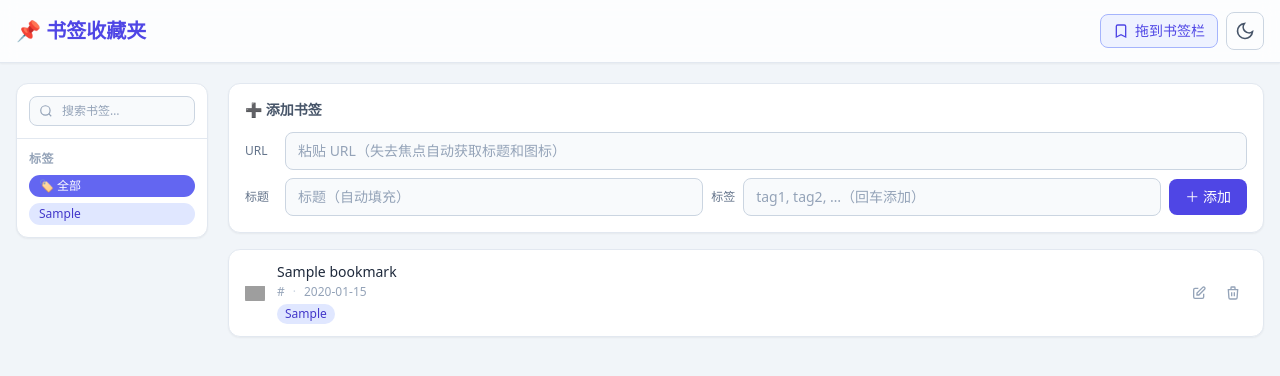
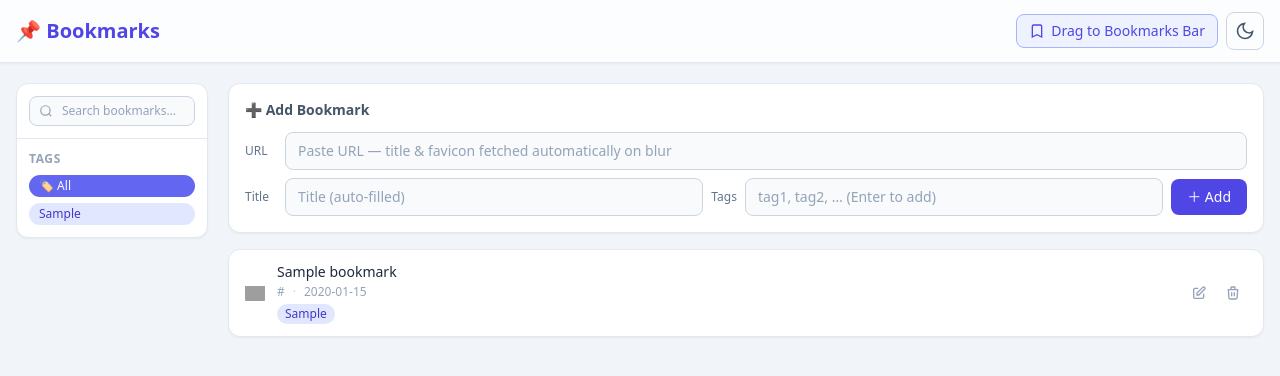
Before and after one commit to Evlos/bookmarks, a Flask app: page / in a window 1280 px wide. Shown: the top 376 px of the page. Run offline with Flask 3, Linux system fonts and the light colour scheme; tables that the repository leaves empty hold one stand-in row (values such as "Sample post"); some libraries are stand-ins or nearby versions; grey boxes are pictures that could not be loaded.

Commit message:
[#] app.py templates/index.html

```diff
--- a/app.py
+++ b/app.py
@@ -140,7 +140,7 @@ def add_bookmark():
         )
         db.commit()
     except sqlite3.IntegrityError:
-        return jsonify({"error": "duplicate", "message": "该 URL 已存在"}), 409
+        return jsonify({"error": "duplicate", "message": "This URL already exists"}), 409
     row = db.execute("SELECT * FROM bookmarks WHERE id=?", (cur.lastrowid,)).fetchone()
     return jsonify(dict(row)), 201
 
--- a/templates/index.html
+++ b/templates/index.html
@@ -3,7 +3,7 @@
 <head>
   <meta charset="UTF-8"/>
   <meta name="viewport" content="width=device-width, initial-scale=1.0"/>
-  <title>书签收藏夹</title>
+  <title>Bookmarks</title>
   <script src="https://cdn.tailwindcss.com"></script>
   <script>
     tailwind.config = {
@@ -44,14 +44,14 @@
 <!-- ── Top bar ──────────────────────────────────────────────────────────────── -->
 <header class="sticky top-0 z-30 bg-white/80 dark:bg-slate-800/80 backdrop-blur border-b border-slate-200 dark:border-slate-700 shadow-sm">
   <div class="max-w-screen-xl mx-auto px-4 py-3 flex items-center justify-between">
-    <span class="text-xl font-bold text-indigo-600 dark:text-indigo-400">📌 书签收藏夹</span>
+    <span class="text-xl font-bold text-indigo-600 dark:text-indigo-400">📌 Bookmarks</span>
     <div class="flex items-center gap-2">
 
       <!-- Bookmarklet drag handle -->
       <a id="bookmarkletBtn"
         href="#"
         draggable="true"
-        title="拖拽到书签栏 / 点击可在当前页测试"
+        title="Drag to bookmarks bar — or click to test on this page"
         class="flex items-center gap-1.5 px-3 py-1.5 rounded-lg border border-indigo-300 dark:border-indigo-600
                bg-indigo-50 dark:bg-indigo-900/40 text-indigo-600 dark:text-indigo-400
                hover:bg-indigo-100 dark:hover:bg-indigo-800/50 transition select-none cursor-grab active:cursor-grabbing
@@ -59,13 +59,13 @@
         <svg class="w-4 h-4 shrink-0" fill="none" stroke="currentColor" viewBox="0 0 24 24">
           <path stroke-width="2" d="M5 5a2 2 0 012-2h10a2 2 0 012 2v16l-7-3.5L5 21V5z"/>
         </svg>
-        <span class="hidden sm:inline whitespace-nowrap">拖到书签栏</span>
+        <span class="hidden sm:inline whitespace-nowrap">Drag to Bookmarks Bar</span>
       </a>
 
       <!-- Theme toggle -->
       <button id="themeBtn" onclick="toggleTheme()"
         class="p-2 rounded-lg border border-slate-300 dark:border-slate-600 hover:bg-slate-100 dark:hover:bg-slate-700 transition"
-        title="切换主题">
+        title="Toggle theme">
         <span id="iconSun" class="hidden">
           <svg class="w-5 h-5 text-yellow-400" fill="none" stroke="currentColor" viewBox="0 0 24 24">
             <circle cx="12" cy="12" r="5" stroke-width="2"/>
@@ -97,7 +97,7 @@
             <circle cx="11" cy="11" r="8" stroke-width="2"/>
             <path stroke-width="2" d="M21 21l-4.35-4.35"/>
           </svg>
-          <input id="searchInput" type="text" placeholder="搜索书签…"
+          <input id="searchInput" type="text" placeholder="Search bookmarks…"
             class="w-full pl-8 pr-3 py-1.5 rounded-lg border border-slate-300 dark:border-slate-600
                    bg-slate-50 dark:bg-slate-700 text-xs focus:outline-none focus:ring-2 focus:ring-indigo-400
                    placeholder:text-slate-400 dark:placeholder:text-slate-500"/>
@@ -106,9 +106,9 @@
 
       <!-- Tags -->
       <div class="p-3">
-        <h2 class="text-xs font-semibold uppercase tracking-wider text-slate-400 dark:text-slate-500 mb-2">标签</h2>
+        <h2 class="text-xs font-semibold uppercase tracking-wider text-slate-400 dark:text-slate-500 mb-2">Tags</h2>
         <div id="tagList" class="flex flex-col gap-1.5">
-          <span class="tag-pill active" data-tag="" onclick="filterByTag(this,'')">🏷 全部</span>
+          <span class="tag-pill active" data-tag="" onclick="filterByTag(this,'')">🏷 All</span>
         </div>
       </div>
     </div>
@@ -119,32 +119,32 @@
 
     <!-- Add form card (top of list) -->
     <div class="bg-white dark:bg-slate-800 rounded-xl border border-slate-200 dark:border-slate-700 shadow-sm p-4">
-      <h2 class="text-sm font-semibold text-slate-600 dark:text-slate-300 mb-3">➕ 添加书签</h2>
+      <h2 class="text-sm font-semibold text-slate-600 dark:text-slate-300 mb-3">➕ Add Bookmark</h2>
       <div class="flex flex-col gap-2">
         <!-- Row 1: URL -->
         <div class="flex items-center gap-2">
           <label class="text-xs text-slate-500 dark:text-slate-400 w-8 shrink-0">URL</label>
-          <input id="urlInput" type="url" placeholder="粘贴 URL（失去焦点自动获取标题和图标）"
+          <input id="urlInput" type="url" placeholder="Paste URL — title & favicon fetched automatically on blur"
             class="flex-1 px-3 py-2 rounded-lg border border-slate-300 dark:border-slate-600
                    bg-slate-50 dark:bg-slate-700 text-sm focus:outline-none focus:ring-2 focus:ring-indigo-400
                    placeholder:text-slate-400 dark:placeholder:text-slate-500"/>
-          <span id="fetchIndicator" class="text-xs text-indigo-400 hidden whitespace-nowrap">⏳ 获取中…</span>
+          <span id="fetchIndicator" class="text-xs text-indigo-400 hidden whitespace-nowrap">⏳ Fetching…</span>
         </div>
         <!-- Row 2: Title + Tags + Submit -->
         <div class="flex items-center gap-2">
-          <label class="text-xs text-slate-500 dark:text-slate-400 w-8 shrink-0">标题</label>
-          <input id="titleInput" type="text" placeholder="标题（自动填充）"
+          <label class="text-xs text-slate-500 dark:text-slate-400 w-8 shrink-0">Title</label>
+          <input id="titleInput" type="text" placeholder="Title (auto-filled)"
             class="flex-1 px-3 py-2 rounded-lg border border-slate-300 dark:border-slate-600
                    bg-slate-50 dark:bg-slate-700 text-sm focus:outline-none focus:ring-2 focus:ring-indigo-400
                    placeholder:text-slate-400 dark:placeholder:text-slate-500"/>
-          <label class="text-xs text-slate-500 dark:text-slate-400 shrink-0">标签</label>
-          <input id="tagsInput" type="text" placeholder="tag1, tag2, …（回车添加）"
+          <label class="text-xs text-slate-500 dark:text-slate-400 shrink-0">Tags</label>
+          <input id="tagsInput" type="text" placeholder="tag1, tag2, … (Enter to add)"
             class="flex-1 px-3 py-2 rounded-lg border border-slate-300 dark:border-slate-600
                    bg-slate-50 dark:bg-slate-700 text-sm focus:outline-none focus:ring-2 focus:ring-indigo-400
                    placeholder:text-slate-400 dark:placeholder:text-slate-500"/>
           <button onclick="addBookmark()"
             class="px-4 py-2 rounded-lg bg-indigo-600 hover:bg-indigo-700 text-white text-sm font-medium transition shrink-0">
-            ＋ 添加
+            ＋ Add
           </button>
         </div>
       </div>
@@ -155,7 +155,7 @@
     <div id="bookmarkList" class="flex flex-col gap-3"></div>
     <div id="emptyState" class="hidden text-center py-20 text-slate-400 dark:text-slate-600">
       <div class="text-5xl mb-3">🔖</div>
-      <p class="text-sm">没有找到书签</p>
+      <p class="text-sm">No bookmarks found</p>
     </div>
 
   </main>
@@ -164,17 +164,17 @@
 <!-- ── Edit Modal ───────────────────────────────────────────────────────────── -->
 <div id="editModal" class="fixed inset-0 z-50 hidden items-center justify-center bg-black/40 backdrop-blur-sm">
   <div class="bg-white dark:bg-slate-800 rounded-2xl shadow-2xl p-6 w-full max-w-md mx-4 border border-slate-200 dark:border-slate-700">
-    <h3 class="font-bold text-lg mb-4">✏️ 编辑书签</h3>
+    <h3 class="font-bold text-lg mb-4">✏️ Edit Bookmark</h3>
     <input type="hidden" id="editId"/>
-    <label class="block text-xs font-medium text-slate-500 dark:text-slate-400 mb-1">标题</label>
+    <label class="block text-xs font-medium text-slate-500 dark:text-slate-400 mb-1">Title</label>
     <input id="editTitle" type="text" class="w-full px-3 py-2 rounded-lg border border-slate-300 dark:border-slate-600 bg-white dark:bg-slate-700 text-sm mb-3 focus:outline-none focus:ring-2 focus:ring-indigo-400"/>
-    <label class="block text-xs font-medium text-slate-500 dark:text-slate-400 mb-1">图标 URL</label>
+    <label class="block text-xs font-medium text-slate-500 dark:text-slate-400 mb-1">Icon URL</label>
     <input id="editIcon" type="text" class="w-full px-3 py-2 rounded-lg border border-slate-300 dark:border-slate-600 bg-white dark:bg-slate-700 text-sm mb-3 focus:outline-none focus:ring-2 focus:ring-indigo-400"/>
-    <label class="block text-xs font-medium text-slate-500 dark:text-slate-400 mb-1">标签（逗号分隔）</label>
+    <label class="block text-xs font-medium text-slate-500 dark:text-slate-400 mb-1">Tags (comma-separated)</label>
     <input id="editTags" type="text" class="w-full px-3 py-2 rounded-lg border border-slate-300 dark:border-slate-600 bg-white dark:bg-slate-700 text-sm mb-5 focus:outline-none focus:ring-2 focus:ring-indigo-400"/>
     <div class="flex justify-end gap-2">
-      <button onclick="closeModal()" class="px-4 py-2 rounded-lg border border-slate-300 dark:border-slate-600 text-sm hover:bg-slate-50 dark:hover:bg-slate-700 transition">取消</button>
-      <button onclick="saveEdit()" class="px-4 py-2 rounded-lg bg-indigo-600 hover:bg-indigo-700 text-white text-sm font-medium transition">保存</button>
+      <button onclick="closeModal()" class="px-4 py-2 rounded-lg border border-slate-300 dark:border-slate-600 text-sm hover:bg-slate-50 dark:hover:bg-slate-700 transition">Cancel</button>
+      <button onclick="saveEdit()" class="px-4 py-2 rounded-lg bg-indigo-600 hover:bg-indigo-700 text-white text-sm font-medium transition">Save</button>
     </div>
   </div>
 </div>
@@ -198,7 +198,7 @@ function toggleTheme() {
 }
 updateThemeIcons();
 
-// ── Search (debounce 300ms) ────────────────────────────────────────────────────
+// ── Search (debounce 300 ms) ────────────────────────────────────────────────────
 document.getElementById('searchInput').addEventListener('input', function() {
   clearTimeout(searchTimer);
   searchTimer = setTimeout(() => {
@@ -236,7 +236,7 @@ async function addBookmark() {
   const tags  = document.getElementById('tagsInput').value.split(',').map(t=>t.trim()).filter(Boolean);
   const errEl = document.getElementById('addError');
   errEl.classList.add('hidden');
-  if (!url) { showAddError('请输入 URL'); return; }
+  if (!url) { showAddError('Please enter a URL'); return; }
   const icon = fetchedMeta.icon || '';
   const res = await fetch('/api/bookmarks', {
     method: 'POST',
@@ -251,7 +251,7 @@ async function addBookmark() {
     await loadAll();
   } else {
     const data = await res.json();
-    showAddError(data.message || '添加失败');
+    showAddError(data.message || 'Failed to add bookmark');
   }
 }
 
@@ -280,7 +280,7 @@ async function loadTags() {
   const res = await fetch('/api/tags');
   const tags = await res.json();
   const list = document.getElementById('tagList');
-  list.innerHTML = '<span class="tag-pill' + (activeTag===''?' active':'') + '" data-tag="" onclick="filterByTag(this,\'\')">🏷 全部</span>';
+  list.innerHTML = '<span class="tag-pill' + (activeTag===''?' active':'') + '" data-tag="" onclick="filterByTag(this,\'\')">🏷 All</span>';
   tags.forEach(t => {
     const el = document.createElement('span');
     el.className = 'tag-pill' + (activeTag===t?' active':'');
@@ -330,11 +330,11 @@ function renderBookmarks(items) {
       </div>
       <div class="flex gap-1.5 shrink-0">
         <button onclick='openEdit(${JSON.stringify(b)})'
-          class="p-1.5 rounded-lg text-slate-400 hover:text-indigo-600 dark:hover:text-indigo-400 hover:bg-indigo-50 dark:hover:bg-indigo-900/30 transition" title="编辑">
+          class="p-1.5 rounded-lg text-slate-400 hover:text-indigo-600 dark:hover:text-indigo-400 hover:bg-indigo-50 dark:hover:bg-indigo-900/30 transition" title="Edit">
           <svg class="w-4 h-4" fill="none" stroke="currentColor" viewBox="0 0 24 24"><path stroke-width="2" d="M11 5H6a2 2 0 00-2 2v11a2 2 0 002 2h11a2 2 0 002-2v-5m-1.414-9.414a2 2 0 112.828 2.828L11.828 15H9v-2.828l8.586-8.586z"/></svg>
         </button>
         <button onclick="deleteBookmark(${b.id})"
-          class="p-1.5 rounded-lg text-slate-400 hover:text-red-500 hover:bg-red-50 dark:hover:bg-red-900/30 transition" title="删除">
+          class="p-1.5 rounded-lg text-slate-400 hover:text-red-500 hover:bg-red-50 dark:hover:bg-red-900/30 transition" title="Delete">
           <svg class="w-4 h-4" fill="none" stroke="currentColor" viewBox="0 0 24 24"><path stroke-width="2" d="M19 7l-.867 12.142A2 2 0 0116.138 21H7.862a2 2 0 01-1.995-1.858L5 7m5 4v6m4-6v6m1-10V4a1 1 0 00-1-1h-4a1 1 0 00-1 1v3M4 7h16"/></svg>
         </button>
       </div>`;
@@ -369,7 +369,7 @@ function filterByTag(el, tag) {
 
 // ── Delete ─────────────────────────────────────────────────────────────────────
 async function deleteBookmark(id) {
-  if (!confirm('确定删除这个书签？')) return;
+  if (!confirm('Delete this bookmark?')) return;
   await fetch('/api/bookmarks/' + id, { method: 'DELETE' });
   await loadAll();
 }
```
